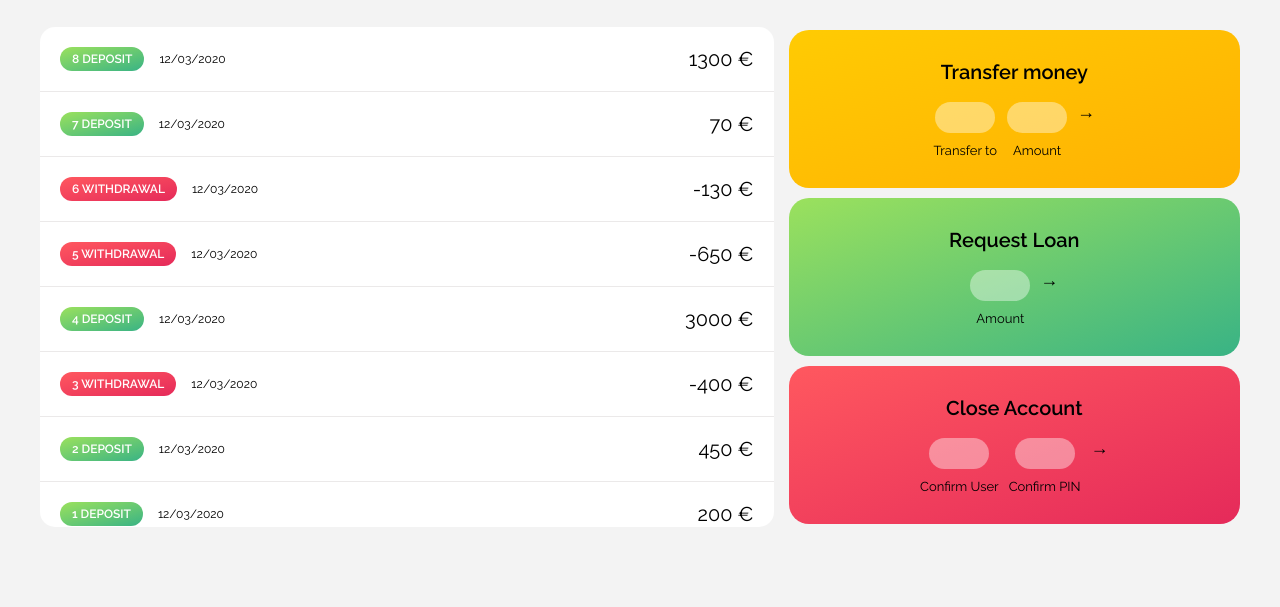
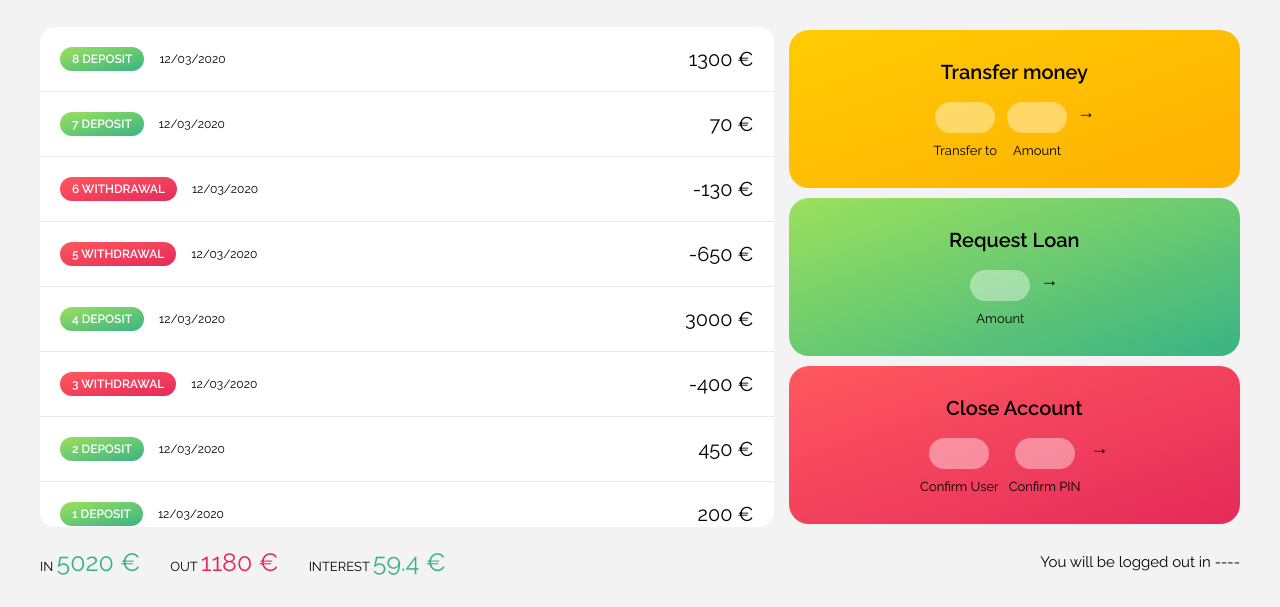
Before and after one commit to Daniel-Ezekiel/bankist-app, a plain HTML site: page index.html in a window 1280 px wide. Shown: the part 201-808 px from the top of the page. Drawn offline with Linux system fonts and the light colour scheme.

Commit message:
feat: account summary implemented for single user

```diff
--- a/css/style.css
+++ b/css/style.css
@@ -11,7 +11,7 @@ html {
 
 body {
   min-height: 100vh;
-  padding: 1.2rem;
+  padding: 1.2rem 1.2rem 3rem;
   background-color: rgb(243, 243, 243);
   display: flex;
   flex-direction: column;
@@ -212,6 +212,39 @@ main.active {
   align-self: flex-start;
 }
 
+/* ACCOUNT SUMMARY */
+#account-summary {
+  margin-top: 2rem;
+  display: flex;
+  justify-content: space-between;
+  align-items: center;
+}
+
+.summary {
+  display: flex;
+  gap: 1.5rem;
+}
+
+.summary > p {
+  text-transform: uppercase;
+}
+
+.summary span {
+  font-size: 1.8rem;
+}
+
+.deposits {
+  color: #39b385;
+}
+
+.withdrawals {
+  color: #e52a5a;
+}
+
+.interest {
+  color: #39b385;
+}
+
 @media screen and (min-width: 540px) {
   nav p {
     display: block;
@@ -249,6 +282,19 @@ main.active {
   #customer-operations-container {
     width: 40%;
   }
+
+  .summary {
+    gap: 3rem;
+    font-size: 1.3rem;
+  }
+
+  .summary span {
+    font-size: 2.5rem;
+  }
+
+  .summary + p {
+    font-size: 1.5rem;
+  }
 }
 
 @media screen and (min-width: 1280px) {
--- a/index.html
+++ b/index.html
@@ -105,6 +105,18 @@
         </div>
       </section>
     </div>
+
+    <section id="account-summary">
+      <div class="summary">
+        <p>in <span class="deposits">-----</span></p>
+        <p>out <span class="withdrawals">-----</span></p>
+        <p>interest <span class="interest">-----</span></p>
+      </div>
+
+      <p>
+        You will be logged out in <span class="timer">----</span>
+      </p>
+    </section>
   </main>
 
   <script src="js/script.js"></script>
--- a/js/script.js
+++ b/js/script.js
@@ -11,6 +11,9 @@ const labelBalance = document.querySelector('.balance');
 const allTransactionsContainer = document.querySelector(
   '#customer-transactions-container'
 );
+const labelDeposits = document.querySelector('.deposits');
+const labelWithdrawals = document.querySelector('.withdrawals');
+const labelInterest = document.querySelector('.interest');
 
 // Data
 const account1 = {
@@ -51,18 +54,6 @@ const computeDisplayBalance = function (allTransactions) {
 };
 computeDisplayBalance(account1.movements);
 
-// Create account username
-const createUsernames = function (accs) {
-  accs.forEach(acc => {
-    acc.username = acc.owner
-      .toLowerCase()
-      .split(' ')
-      .map(name => name[0])
-      .join('');
-  });
-};
-createUsernames(accounts);
-
 function displayTransactions(allTransactions) {
   allTransactions.forEach((trans, i) => {
     const transactionType = trans > 0 ? 'deposit' : 'withdrawal';
@@ -85,6 +76,40 @@ function displayTransactions(allTransactions) {
 }
 displayTransactions(account1.movements);
 
+const displaySummary = function (allTransactions) {
+  const deposits = allTransactions
+    .filter(trans => trans > 0)
+    .reduce((acc, c) => acc + c, 0);
+  labelDeposits.textContent = `${deposits} €`;
+
+  const withdrawals = allTransactions
+    .filter(trans => trans < 0)
+    .reduce((acc, c) => acc + c, 0);
+  labelWithdrawals.textContent = `${Math.abs(withdrawals)} €`;
+
+  const interest = allTransactions
+    .filter(trans => trans > 0)
+    .map(deposit => deposit * 0.012)
+    .filter(interest => interest >= 1)
+    .reduce((acc, c) => acc + c, 0);
+  labelInterest.textContent = `${interest} €`;
+
+  console.log(deposits, withdrawals, interest);
+};
+displaySummary(account1.movements);
+
+// Create account username
+const createUsernames = function (accs) {
+  accs.forEach(acc => {
+    acc.username = acc.owner
+      .toLowerCase()
+      .split(' ')
+      .map(name => name[0])
+      .join('');
+  });
+};
+createUsernames(accounts);
+
 /**********
 // USER SIGN IN
 btnSignin.addEventListener('click', function () {
```
